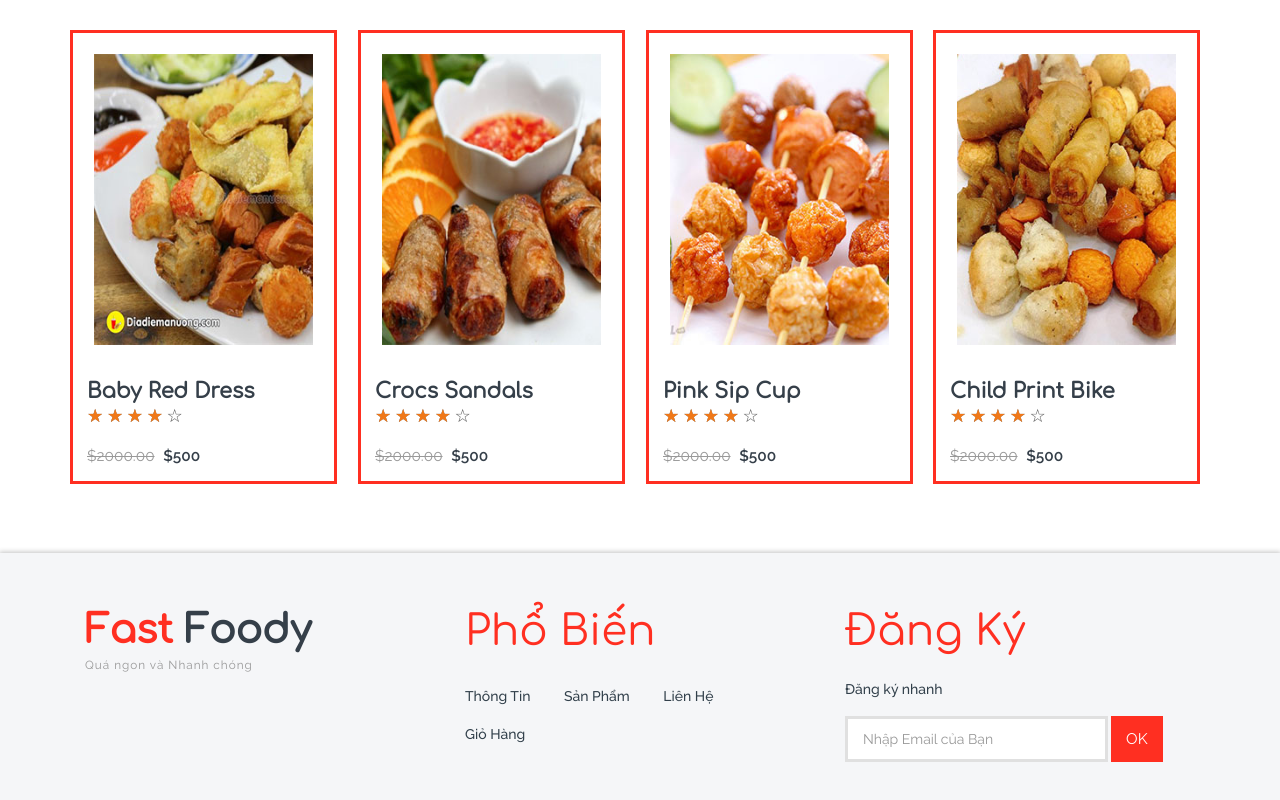
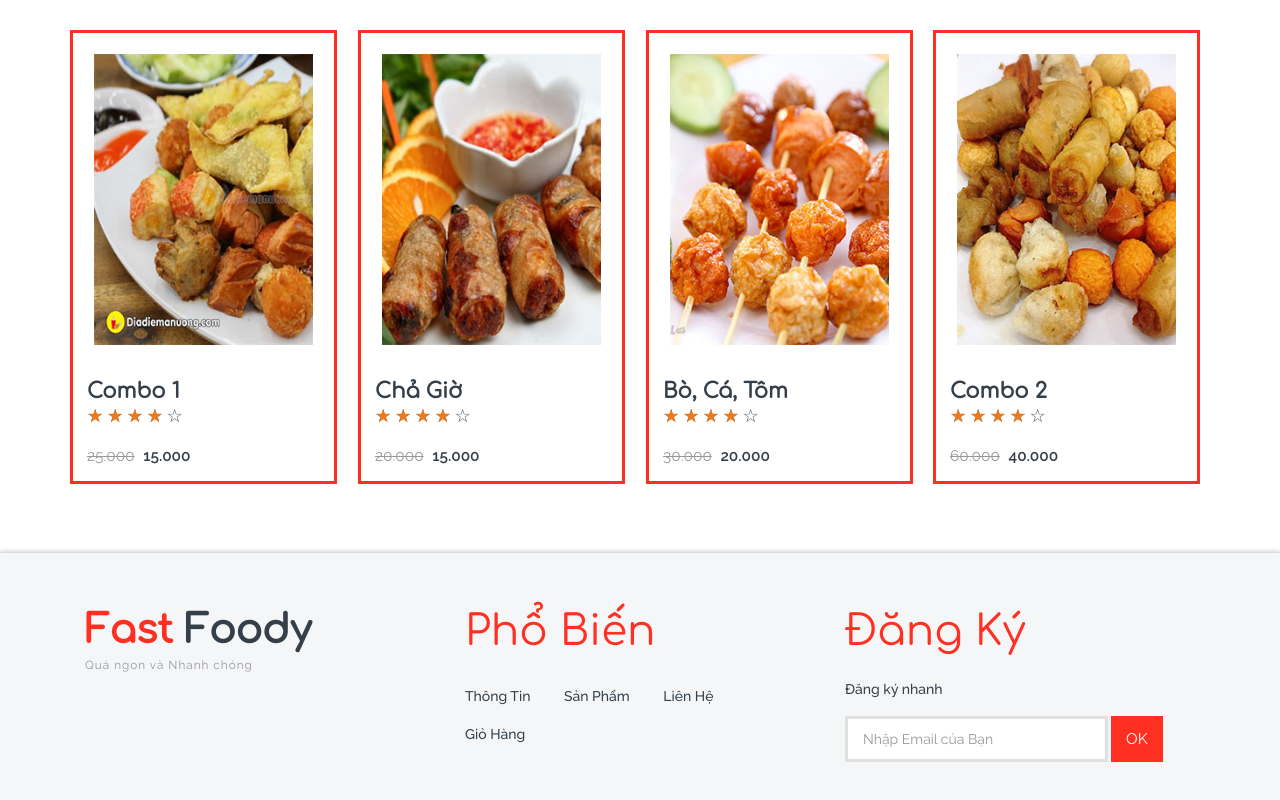
Before and after one commit to crewdo/fastfood_frontend, a plain HTML site: page single.html in a window 1280 px wide. Shown: the part 1410-2210 px from the top of the page. Drawn offline with Linux system fonts and the light colour scheme; a web font is replaced by a local one.

Commit message:
fixed text single page

```diff
--- a/single.html
+++ b/single.html
@@ -505,7 +505,7 @@ $(window).load(function() {
 							</div>
 						</div>
 						<div class="new-bottom">
-							<h5><a class="name" href="single.html">Baby Red Dress </a></h5>
+							<h5><a class="name" href="single.html">Combo 1 </a></h5>
 							<div class="rating">
 								<span class="on">☆</span>
 								<span class="on">☆</span>
@@ -514,8 +514,8 @@ $(window).load(function() {
 								<span>☆</span>
 							</div>
 							<div class="ofr">
-								<p class="pric1"><del>$2000.00</del></p>
-								<p><span class="item_price">$500</span></p>
+								<p class="pric1"><del>25.000</del></p>
+								<p><span class="item_price">15.000</span></p>
 							</div>
 						</div>
 					</div>
@@ -531,7 +531,7 @@ $(window).load(function() {
 							</div>
 						</div>
 						<div class="new-bottom">
-							<h5><a class="name" href="single.html">Crocs Sandals </a></h5>
+							<h5><a class="name" href="single.html">Chả Giờ</a></h5>
 							<div class="rating">
 								<span class="on">☆</span>
 								<span class="on">☆</span>
@@ -540,8 +540,8 @@ $(window).load(function() {
 								<span>☆</span>
 							</div>
 							<div class="ofr">
-								<p class="pric1"><del>$2000.00</del></p>
-								<p><span class="item_price">$500</span></p>
+								<p class="pric1"><del>20.000</del></p>
+								<p><span class="item_price">15.000</span></p>
 							</div>
 						</div>
 					</div>
@@ -557,7 +557,7 @@ $(window).load(function() {
 							</div>
 						</div>
 						<div class="new-bottom">
-							<h5><a class="name" href="single.html">Pink Sip Cup </a></h5>
+							<h5><a class="name" href="single.html">Bò, Cá, Tôm </a></h5>
 							<div class="rating">
 								<span class="on">☆</span>
 								<span class="on">☆</span>
@@ -566,8 +566,8 @@ $(window).load(function() {
 								<span>☆</span>
 							</div>
 							<div class="ofr">
-								<p class="pric1"><del>$2000.00</del></p>
-								<p><span class="item_price">$500</span></p>
+								<p class="pric1"><del>30.000</del></p>
+								<p><span class="item_price">20.000</span></p>
 							</div>
 						</div>
 					</div>
@@ -583,7 +583,7 @@ $(window).load(function() {
 							</div>
 						</div>
 						<div class="new-bottom">
-							<h5><a class="name" href="single.html">Child Print Bike </a></h5>
+							<h5><a class="name" href="single.html">Combo 2</a></h5>
 							<div class="rating">
 								<span class="on">☆</span>
 								<span class="on">☆</span>
@@ -592,8 +592,8 @@ $(window).load(function() {
 								<span>☆</span>
 							</div>
 							<div class="ofr">
-								<p class="pric1"><del>$2000.00</del></p>
-								<p><span class="item_price">$500</span></p>
+								<p class="pric1"><del>60.000</del></p>
+								<p><span class="item_price">40.000</span></p>
 							</div>
 						</div>
 					</div>
```
